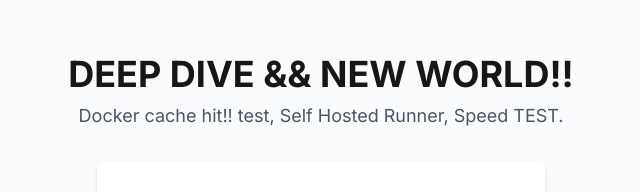
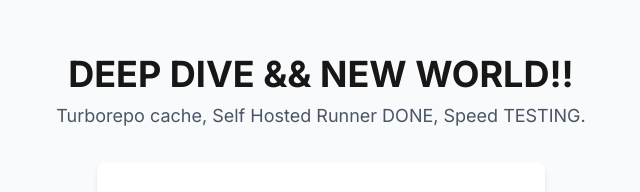
Before and after one commit to jungyuya/new-blog, a Next.js app in the folder apps/frontend/: page / in a window 1280 px wide. Shown: the part 122-314 px from the top of the page, without its empty margins (319-959 px from the left). Built offline with nearby package versions, Linux system fonts and the light colour scheme.

Commit message:
LAst PANG

```diff
--- a/apps/frontend/src/app/page.tsx
+++ b/apps/frontend/src/app/page.tsx
@@ -6,7 +6,7 @@
     <main className="flex min-h-screen flex-col items-center justify-center bg-gray-50 p-4">
       <div className="mb-8 text-center">
         <h1 className="text-4xl font-bold">DEEP DIVE && NEW WORLD!!</h1>
-        <p className="text-lg text-gray-600 mt-2">Docker cache hit!! test, Self Hosted Runner, Speed TEST.</p>
+        <p className="text-lg text-gray-600 mt-2">Turborepo cache, Self Hosted Runner DONE, Speed TESTING.</p>
       </div>
       <SignUp />
     </main>
```
